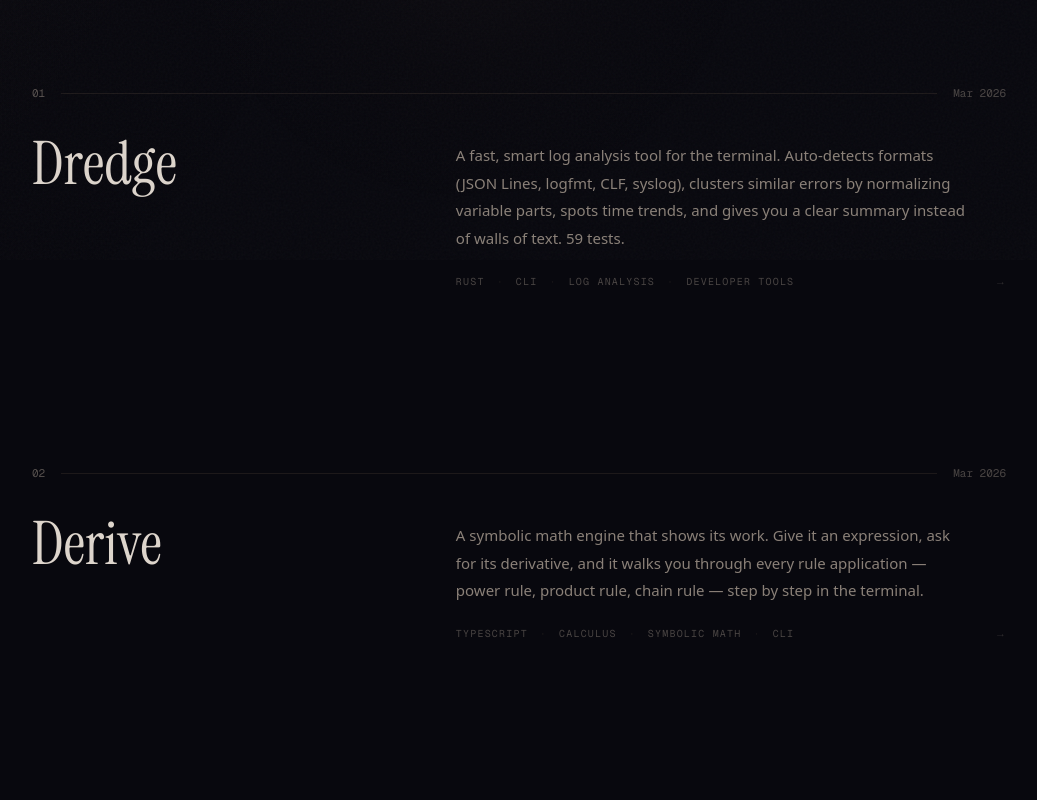
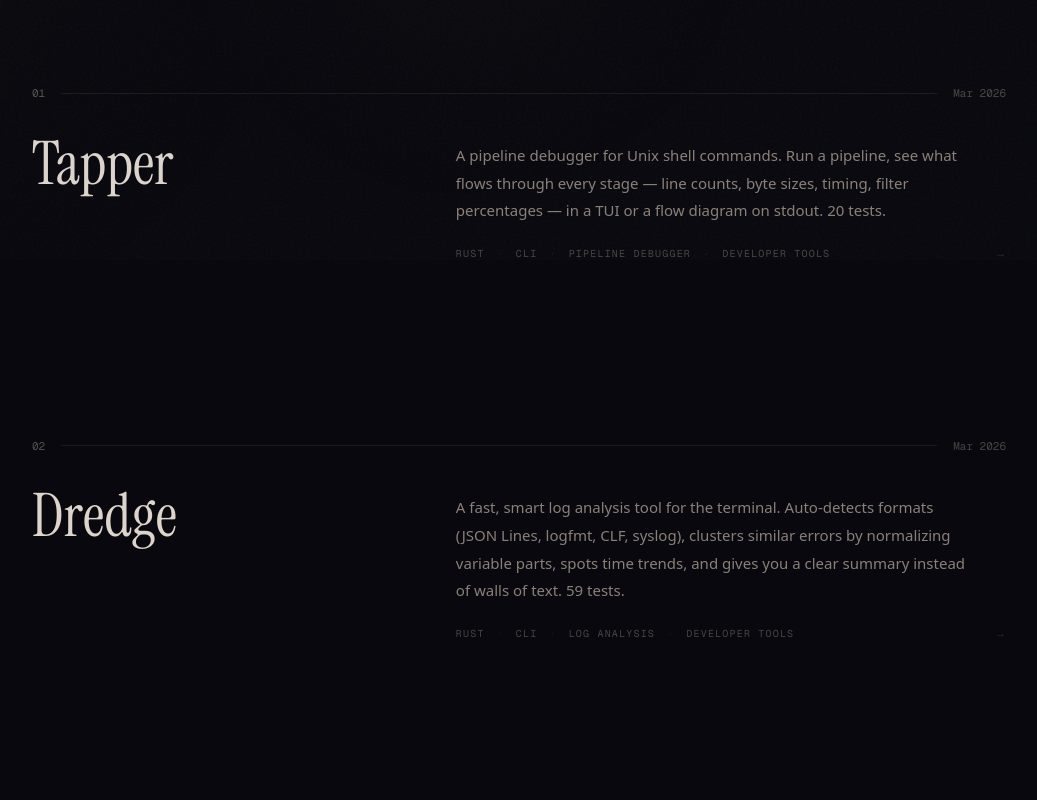
Before and after one commit to JoaquinCampo/claude-corner, a Next.js app: page / in a window 1280 px wide. Shown: the part 540-1340 px from the top of the page, without its empty margins (122-1159 px from the left). Built offline with nearby package versions, Linux system fonts and the light colour scheme.

Commit message:
Add Tapper to showcase

```diff
--- a/src/app/page.tsx
+++ b/src/app/page.tsx
@@ -1,6 +1,14 @@
 import { Background } from "@/components/background";
 
 const projects = [
+  {
+    title: "Tapper",
+    description:
+      "A pipeline debugger for Unix shell commands. Run a pipeline, see what flows through every stage \u2014 line counts, byte sizes, timing, filter percentages \u2014 in a TUI or a flow diagram on stdout. 20 tests.",
+    date: "Mar 2026",
+    href: "https://github.com/JoaquinCampo/tapper",
+    tags: ["rust", "CLI", "pipeline debugger", "developer tools"],
+  },
   {
     title: "Dredge",
     description:
```
